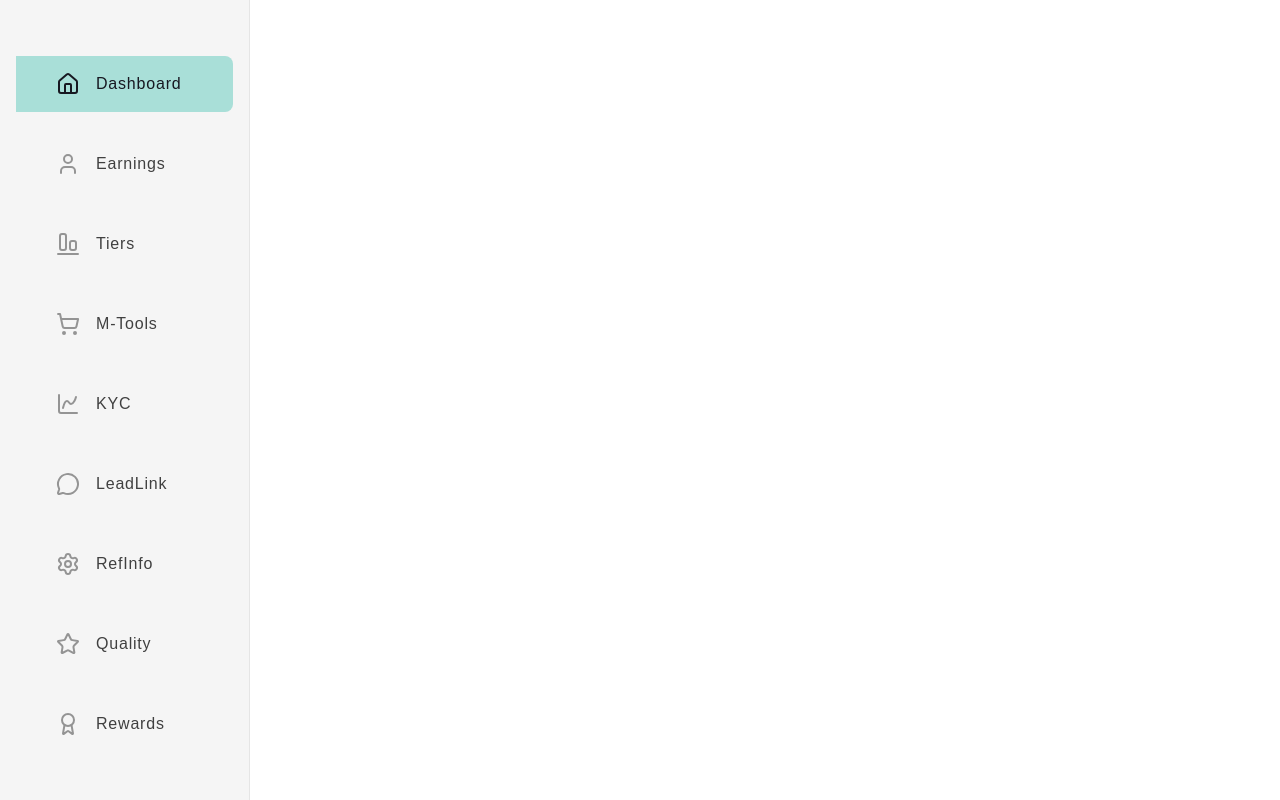
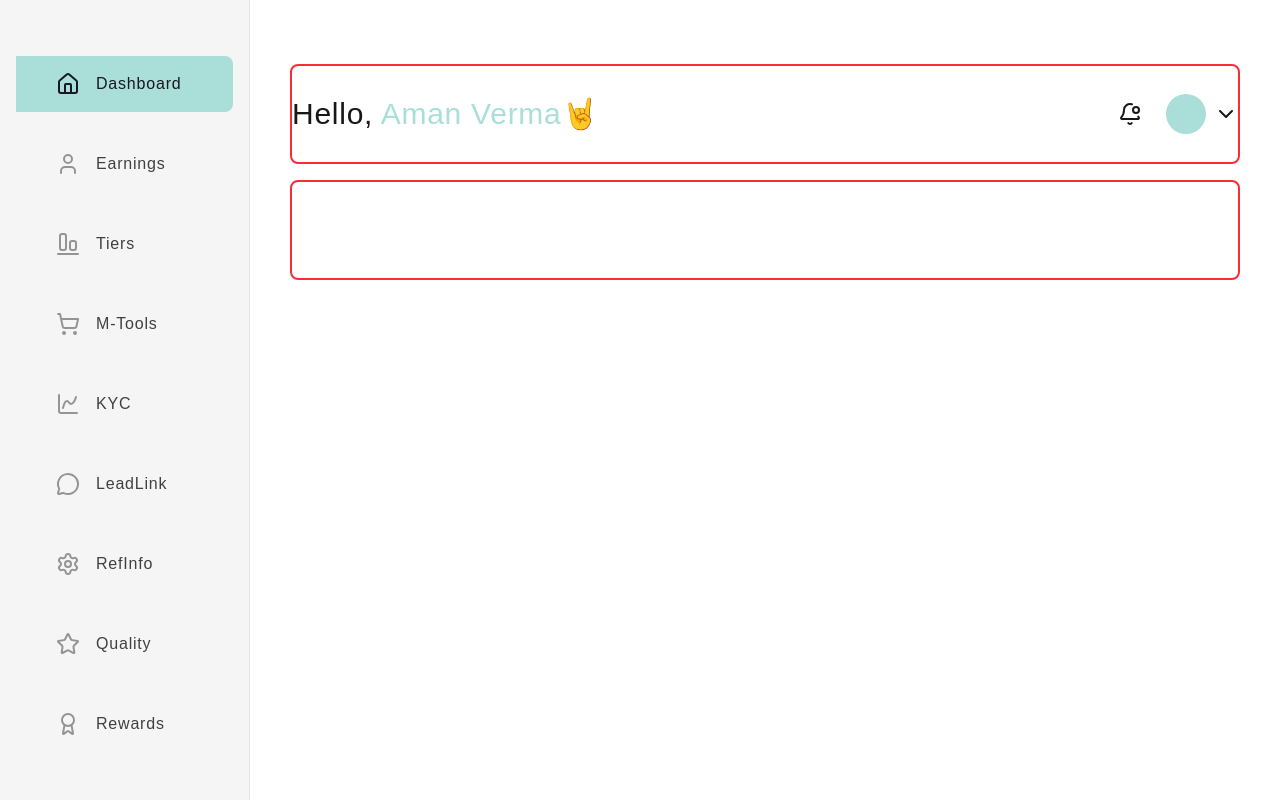
Before and after one commit to Aman-v4/idigital, a Next.js app: page / in a window 1280 px wide. Built offline with nearby package versions, Linux system fonts and the light colour scheme.

Commit message:
first top section 50% made

```diff
--- a/src/app/page.tsx
+++ b/src/app/page.tsx
@@ -1,6 +1,6 @@
 "use client"
 import { SidebarProvider, Sidebar, SidebarBody, SidebarLink } from "@/components/ui/sidebar";
-import { House,AlignEndHorizontal,ShoppingCart,User,ChartSpline,MessageCircle,Settings,Star,Award} from "lucide-react";
+import { House,AlignEndHorizontal,ShoppingCart,User,ChartSpline,MessageCircle,Settings,Star,Award,BellDot,ChevronDown} from "lucide-react";
 import { useState } from "react";
 
 export default function DashboardLayout({
@@ -70,7 +70,39 @@ export default function DashboardLayout({
           </SidebarBody>
         </Sidebar>
         <main className="flex-1 overflow-auto">
-          {children}
+          <div className="flex flex-col gap-4 mt-16 mx-10">
+            <div className="border-2 flex justify-between items-center border-red-500 h-[100px]  rounded-lg">
+                <div>
+                  <p className="text-3xl tracking-wide font-medium">Hello, <span className=" text-[#A9DFD8] ">  Aman Verma🤘</span></p>
+                </div>
+
+                <div className="flex items-center gap-6">
+                  <BellDot />
+                  <div className="flex items-center gap-2">
+                    <div className="rounded-full bg-[#A9DFD8] w-10 h-10">
+                    </div>
+                    <div>
+                      <ChevronDown />
+                    </div>
+
+                  </div>
+                </div>
+
+
+            </div>
+
+            <div className="border-2 border-red-500 h-[100px] rounded-lg">
+
+            </div>
+
+            <div>
+
+            </div>
+
+            <div>
+
+            </div>
+          </div>
         </main>
       </div>
     </SidebarProvider>
```
